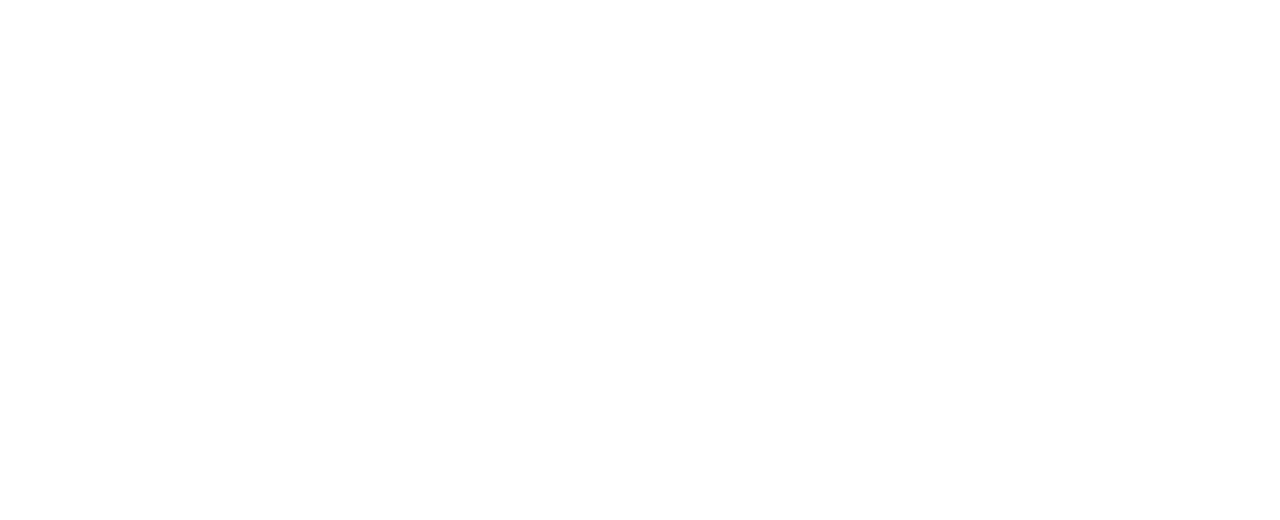
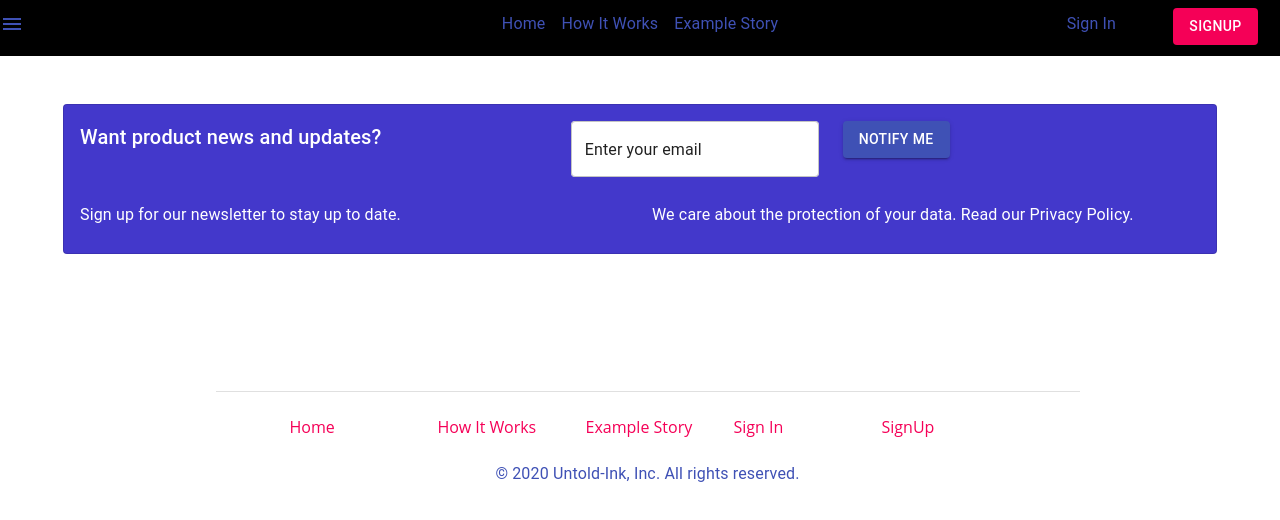
Before and after one commit to milestones95/Untoldv1, a React (Create React App) app: page /home in a window 1280 px wide. Shown: the top 520 px of the page. Built offline with nearby package versions, Linux system fonts and the light colour scheme.

Commit message:
created homepage with the contact form

```diff
--- /dev/null
+++ b/src/ContactCard.js
@@ -0,0 +1,84 @@
+import React from 'react';
+import { makeStyles } from '@material-ui/core/styles';
+import Card from '@material-ui/core/Card';
+import CardActions from '@material-ui/core/CardActions';
+import CardContent from '@material-ui/core/CardContent';
+import Button from '@material-ui/core/Button';
+import Typography from '@material-ui/core/Typography';
+import Link from '@material-ui/core/Link';
+import Grid from "@material-ui/core/Grid";
+import Box from '@material-ui/core/Box';
+import MenuIcon from '@material-ui/icons/Menu';
+import TextField from '@material-ui/core/TextField';
+
+const useStyles = makeStyles(theme => ({
+  root: {
+    background: "#4338cb",
+    width: "90%",
+    textColor: "white"
+  },
+  text: {
+    color: "white",
+  },
+  input: {
+    background: "white",
+  },
+  textField: {
+    width: "100%",
+  }
+}));
+
+export default function ContactCard () {
+  const classes = useStyles();
+
+  return (
+  <Card variant="outlined" className={classes.root}>
+    <CardContent>
+      <Grid container spacing={3}>
+      <Grid item xs={12} sm={4} className={classes.text}>
+        <div align="left">
+          <Typography variant="h6" >
+            Want product news and updates?
+          </Typography>
+        </div>
+      </Grid>
+      <Grid item xs={12} sm={4} className={classes.textField}>
+        <div align="right">
+          <form noValidate autoComplete="off">
+            <TextField
+                  id="outlined-basic"
+                  value="Enter your email"
+                  variant="outlined"
+                  InputProps={{
+                    className: classes.input,
+                  }}
+            />
+          </form>
+        </div>
+      </Grid>
+      <Grid item xs={12} sm={4}>
+        <div align="left">
+          <Button variant="contained" color="primary">
+            Notify me
+          </Button>
+        </div>
+      </Grid>
+      <Grid item xs={12} sm={6}>
+        <div align="left">
+          <Typography color="textSecondary" variant="subtitle1" className={classes.text}>
+            Sign up for our newsletter to stay up to date.
+          </Typography>
+        </div>
+      </Grid>
+      <Grid item xs={12} sm={6}>
+        <div align="left">
+          <Typography color="textSecondary" variant="subtitle1" className={classes.text}>
+            We care about the protection of your data. Read our Privacy Policy.
+          </Typography>
+        </div>
+      </Grid>
+      </Grid>
+   </CardContent>
+  </Card>
+  )
+}
--- /dev/null
+++ b/src/Home.js
@@ -0,0 +1,46 @@
+import React from "react";
+import Avatar from "@material-ui/core/Avatar";
+import Button from "@material-ui/core/Button";
+import CssBaseline from "@material-ui/core/CssBaseline";
+import TextField from "@material-ui/core/TextField";
+import FormControlLabel from "@material-ui/core/FormControlLabel";
+import Checkbox from "@material-ui/core/Checkbox";
+import Link from "@material-ui/core/Link";
+import Grid from "@material-ui/core/Grid";
+import Box from "@material-ui/core/Box";
+import LockOutlinedIcon from "@material-ui/icons/LockOutlined";
+import Typography from "@material-ui/core/Typography";
+import { makeStyles } from "@material-ui/core/styles";
+import Container from "@material-ui/core/Container";
+import Navbar from "./Navbar";
+import Footer from "./Footer";
+import { createMuiTheme } from '@material-ui/core/styles';
+import blue from '@material-ui/core/colors/blue';
+import ContactCard from './ContactCard'
+
+
+const useStyles = makeStyles(theme => ({
+  contactCard: {
+    marginTop: theme.spacing(10)
+  },
+}));
+
+export default function HorizontalLinearStepper() {
+  const classes = useStyles();
+
+    return (
+      <Grid container spacing={3}>
+        <Grid item xs={12} sm={12}>
+          <Navbar />
+        </Grid>
+        <Grid item xs={12} sm={12} className={classes.contactCard}>
+          <div align="center">
+            <ContactCard />
+          </div>
+        </Grid>
+        <Grid item xs={12} sm={12}>
+          <Footer />
+        </Grid>
+      </Grid>
+    )
+  };
--- a/src/index.js
+++ b/src/index.js
@@ -12,6 +12,7 @@
 import blue from '@material-ui/core/colors/blue';
 import Example from './TailWindTest'
 import HorizontalLinearStepper from './Stepper'
+import Home from './Home'
 
 ReactDOM.render(
   <React.StrictMode>
@@ -22,6 +23,7 @@
           <Route exact path="/base" component={BaseTemplate} />
           <Route exact path="/example" component={Example} />
           <Route exact path="/onboarding" component={HorizontalLinearStepper} />
+          <Route exact path="/home" component={Home} />
           <Route exact path="/" component={App} />
     </Router>
   </React.StrictMode>,
```
